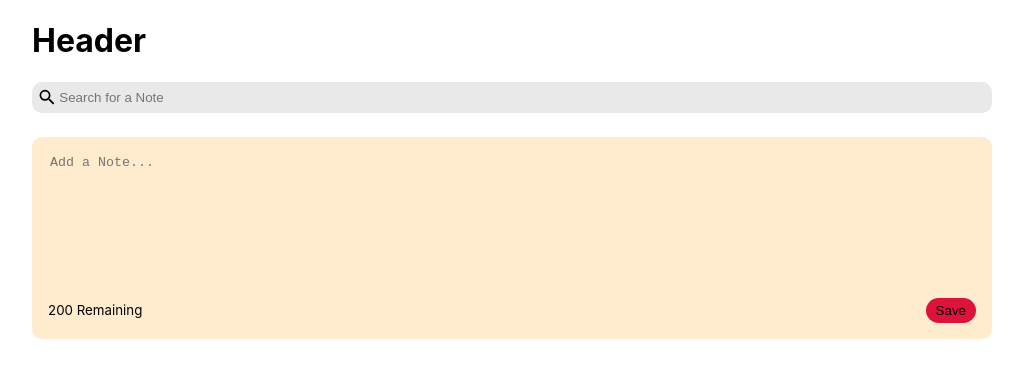
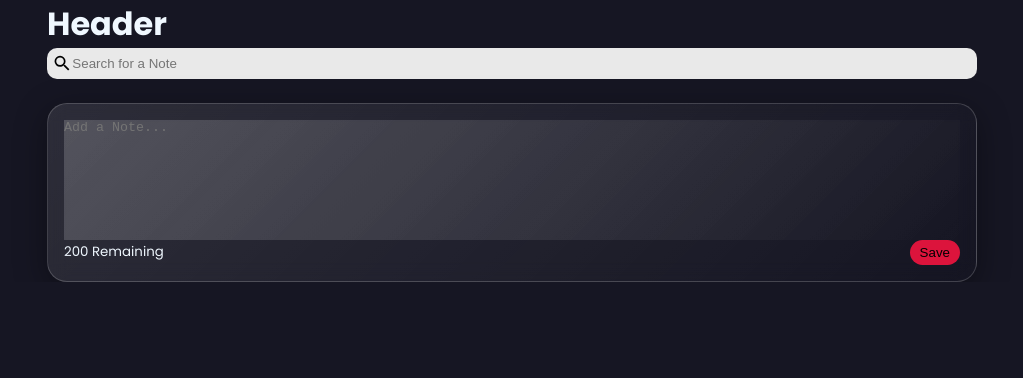
Before and after one commit to paynekerz/New-Note-Taker, a React (Create React App) app: page / in a window 1280 px wide. Shown: the top 378 px of the page, without its empty margins (128-1151 px from the left). Built offline with nearby package versions, Linux system fonts and the light colour scheme.

Commit message:
initial restyle

```diff
--- a/src/App.js
+++ b/src/App.js
@@ -3,7 +3,6 @@ import { nanoid } from "nanoid";
 import NoteList from "./components/noteList";
 import Search from "./components/search";
 import Header from "./components/header";
-
 const App = () => {
   const [notes, setNotes] = useState([]);
 
@@ -39,8 +38,8 @@ const App = () => {
   };
 
   return (
-    <div>
-      <div className="container">
+    <div className="background-container">
+      <div className="foreground-container">
         <Header />
         <Search handleSearchNote={setSearchText} />
         <NoteList
--- a/src/Styles/notes.css
+++ b/src/Styles/notes.css
@@ -1,26 +1,60 @@
+@import url("https://fonts.googleapis.com/css2?family=Poppins:wght@400;700&display=swap");
+* {
+  margin: 0;
+  padding: 0;
+  box-sizing: border-box;
+}
+
 body {
-  margin: 0;
-  font-family: -apple-system, BlinkMacSystemFont, "Segoe UI", "Roboto", "Oxygen", "Ubuntu", "Cantarell", "Fira Sans", "Droid Sans", "Helvetica Neue", sans-serif;
-  -webkit-font-smoothing: antialiased;
-  -moz-osx-font-smoothing: grayscale;
+  font-family: "Poppins", sans-serif;
+  color: aliceblue;
+  background: #161623;
+  min-height: 100vh;
 }
 
 .header {
   display: flex;
   align-items: center;
   justify-content: space-between;
+  -webkit-backdrop-filter: blur(0px);
+          backdrop-filter: blur(0px);
 }
 
-.container {
+.background-container {
+  position: relative;
+  width: 100%;
+  height: 100%;
+  overflow: hidden;
+}
+
+.bubbles {
+  position: relative;
+  display: flex;
+  justify-content: space-between;
+}
+
+.bubbles span {
+  position: relative;
+  background: white;
+  border-radius: 50%;
+}
+
+.leftie {
+  width: 30px;
+  height: 30px;
+}
+
+.rightie {
+  width: 600px;
+  height: 600px;
+}
+
+.foreground-container {
   max-width: 960px;
   margin-right: auto;
   margin-left: auto;
   padding-right: 15px;
   padding-left: 15px;
-}
-
-code {
-  font-family: source-code-pro, Menlo, Monaco, Consolas, "Courier New", monospace;
 }
 
 .note-list {
@@ -30,13 +64,20 @@ code {
 }
 
 .note.new {
-  background-color: blanchedalmond;
+  background: linear-gradient(135deg, rgba(255, 255, 255, 0.1), rgba(255, 255, 255, 0));
+  backdrop-filter: blur(10px);
+  -webkit-backdrop-filter: blur(10px);
+  border-radius: 20px;
+  border: 1px solid rgba(255, 255, 255, 0.18);
+  box-shadow: 0 8px 32px 0 rgba(0, 0, 0, 0.37);
 }
 
 textarea {
   border: none;
   resize: none;
-  background-color: blanchedalmond;
+  background: linear-gradient(135deg, rgba(255, 255, 255, 0.1), rgba(255, 255, 255, 0));
+  backdrop-filter: blur(0px);
+  -webkit-backdrop-filter: blur(10px);
 }
 
 textarea:focus {
@@ -56,7 +97,12 @@ textarea:focus {
 }
 
 .note {
-  background-color: yellowgreen;
+  background: linear-gradient(135deg, rgba(255, 255, 255, 0.1), rgba(255, 255, 255, 0));
+  backdrop-filter: blur(10px);
+  -webkit-backdrop-filter: blur(10px);
+  border-radius: 20px;
+  border: 1px solid rgba(255, 255, 255, 0.18);
+  box-shadow: 0 8px 32px 0 rgba(0, 0, 0, 0.37);
   border-radius: 10px;
   padding: 1rem;
   min-height: 170px;
@@ -71,11 +117,12 @@ textarea:focus {
   justify-content: space-between;
 }
 
-.delete-icon {
+.delete-button {
   cursor: pointer;
 }
 
 .search {
+  color: black;
   display: flex;
   align-items: center;
   background-color: rgb(233, 233, 233);
--- a/src/Styles/notes.scss
+++ b/src/Styles/notes.scss
@@ -1,31 +1,61 @@
-$backdropBlur: blur(10px);
+@import url("https://fonts.googleapis.com/css2?family=Poppins:wght@400;700&display=swap");
+@import "../variables/variables.scss";
+
+*
+{
+  margin: 0;
+  padding: 0;
+  box-sizing: border-box;
+}
 
 body {
-  margin: 0;
-  font-family: -apple-system, BlinkMacSystemFont, "Segoe UI", "Roboto", "Oxygen",
-    "Ubuntu", "Cantarell", "Fira Sans", "Droid Sans", "Helvetica Neue",
-    sans-serif;
-  -webkit-font-smoothing: antialiased;
-  -moz-osx-font-smoothing: grayscale;
+  font-family: "Poppins", sans-serif;
+  color:aliceblue;
+  background: #161623;;
+  min-height: 100vh;
 }
 
 .header {
   display: flex;
   align-items: center;
   justify-content: space-between;
+  backdrop-filter: blur(0px);
 }
 
-.container {
+.background-container {
+  position: relative;
+  width: 100%;
+  height: 100%;
+  overflow: hidden;
+}
+
+.bubbles {
+  position: relative;
+  display: flex;
+  justify-content: space-between;
+}
+
+.bubbles span{
+  position: relative;
+  background: white;
+  border-radius: 50%;
+}
+
+.leftie {
+  width: 30px;
+  height: 30px;
+}
+.rightie {
+  width: 600px;
+  height: 600px;
+}
+
+.foreground-container {
   max-width: 960px;
   margin-right: auto;
   margin-left: auto;
   padding-right: 15px;
   padding-left: 15px;
-}
-
-code {
-  font-family: source-code-pro, Menlo, Monaco, Consolas, "Courier New",
-    monospace;
 }
 
 .note-list {
@@ -35,13 +65,13 @@ code {
 }
 
 .note.new {
-  background-color: blanchedalmond;
+  @include glass();
 }
 
 textarea {
   border: none;
   resize: none;
-  background-color: blanchedalmond;
+  @include textglass();
 }
 
 textarea:focus {
@@ -61,7 +91,7 @@ textarea:focus {
 }
 
 .note {
-  background-color: yellowgreen;
+  @include glass();
   border-radius: 10px;
   padding: 1rem;
   min-height: 170px;
@@ -76,11 +106,12 @@ textarea:focus {
   justify-content: space-between;
 }
 
-.delete-icon {
+.delete-button {
   cursor: pointer;
 }
 
 .search {
+  color: black;
   display: flex;
   align-items: center;
   background-color: rgb(233, 233, 233);
--- a/src/components/note.js
+++ b/src/components/note.js
@@ -1,16 +1,14 @@
-import { MdDeleteForever } from "react-icons/md";
-
 const note = ({ id, text, date, handleDeleteNote }) => {
   return (
     <div className="note">
       <span>{text}</span>
       <div className="note-footer">
         <small>{date}</small>
-        <MdDeleteForever
+        <button
           onClick={() => handleDeleteNote(id)}
-          className="delete-icon"
+          className="delete-button"
           size="1.3em"
-        />
+        >Delete</button>
       </div>
     </div>
   );
--- /dev/null
+++ b/src/variables/variables.css
@@ -0,0 +1 @@
+/*# sourceMappingURL=variables.css.map */
--- /dev/null
+++ b/src/variables/variables.scss
@@ -0,0 +1,14 @@
+@mixin textglass() {
+    background: linear-gradient(135deg, rgba(255, 255, 255, 0.1), rgba(255, 255, 255, 0));
+    backdrop-filter: blur(0px);
+    -webkit-backdrop-filter: blur(10px);
+}
+
+@mixin glass() {
+    background: linear-gradient(135deg, rgba(255, 255, 255, 0.1), rgba(255, 255, 255, 0));
+    backdrop-filter: blur(10px);
+    -webkit-backdrop-filter: blur(10px);
+    border-radius: 20px;
+    border:1px solid rgba(255, 255, 255, 0.18);
+    box-shadow: 0 8px 32px 0 rgba(0, 0, 0, 0.37);
+}
```
Also changed, not shown: src/components/background.js (added, +12 -0 lines), 2 other files (tests, documents, lock files or other folders).
